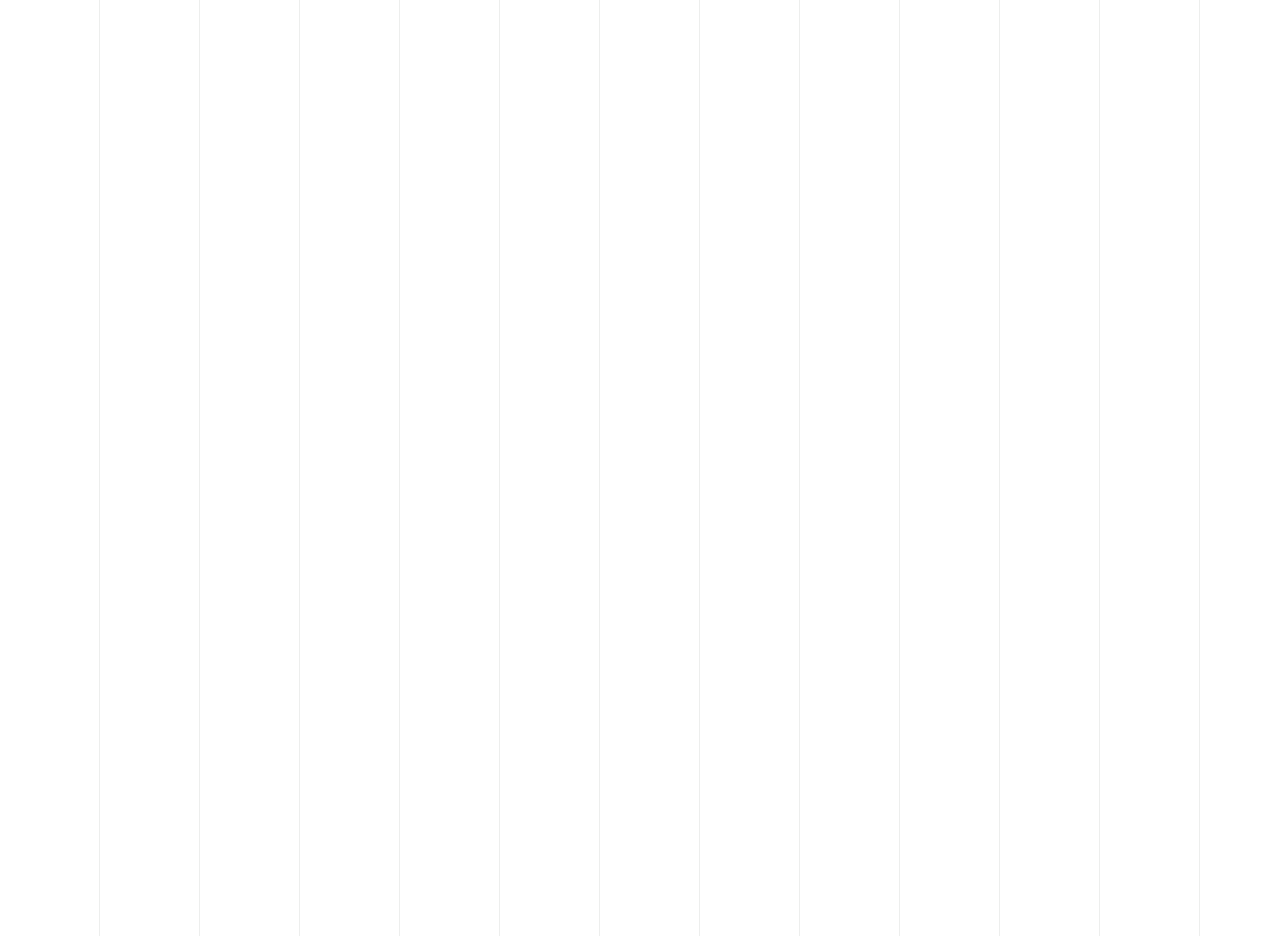
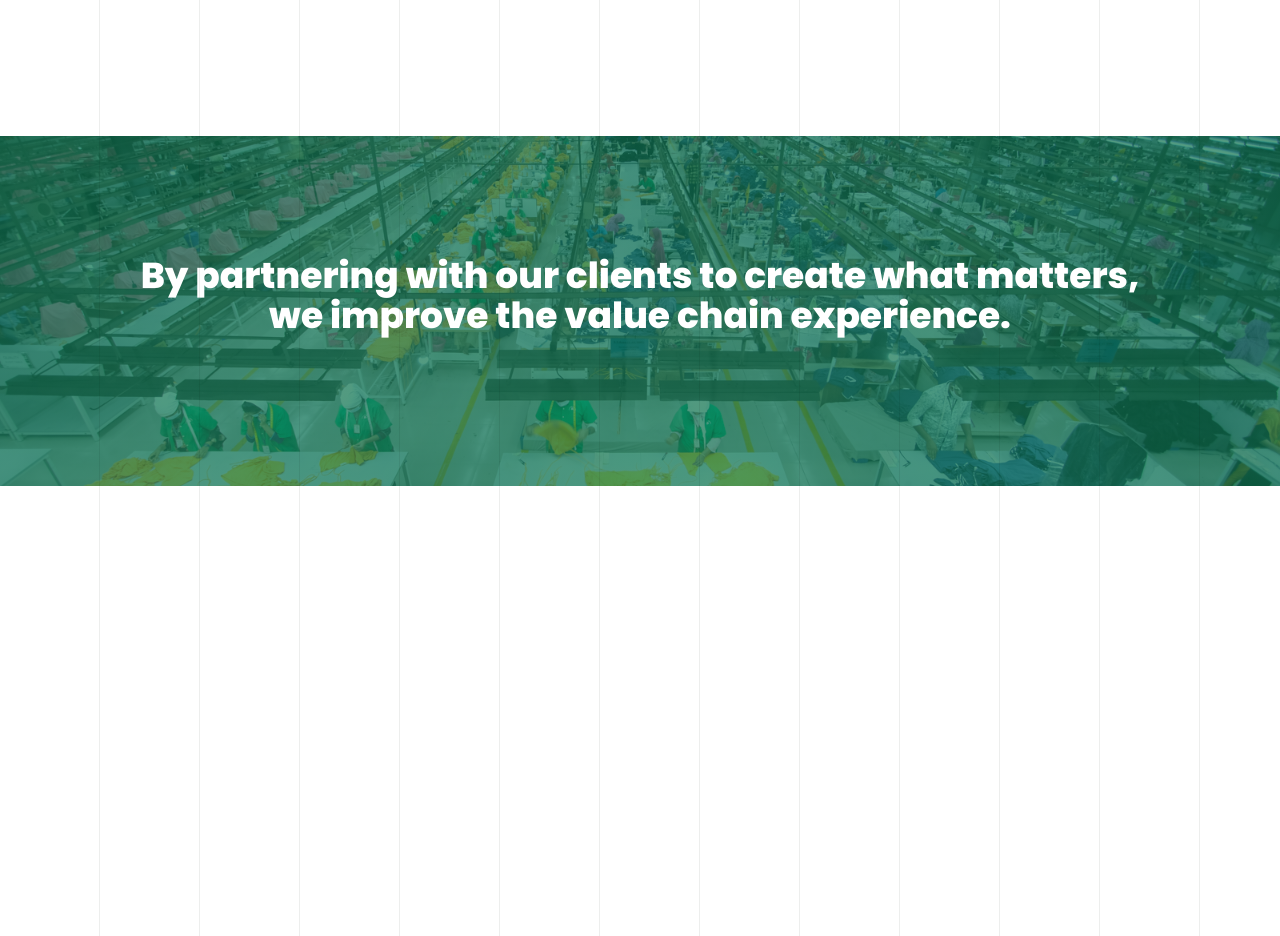
Before and after one commit to cottonSdtNadim/cotton-website-task, a React (Vite) app: page / in a window 1280 px wide. Shown: the part 2400-3336 px from the top of the page. Built offline with nearby package versions, Linux system fonts and the light colour scheme.

Commit message:
Client Collaboration Header added

```diff
--- /dev/null
+++ b/src/components/ClientCollaborationHeader.jsx
@@ -0,0 +1,20 @@
+import clientHeader from "../assets/images/client-collaboration-header.jpg";
+
+const ClientCollaborationHeader = () => {
+  return (
+    <div
+      className="my-40"
+      style={{
+        background: `linear-gradient(0deg, rgba(11, 113, 76, 0.70) 0%, rgba(11, 113, 76, 0.70) 100%), url(${clientHeader})`,
+        backgroundSize: "cover",
+        backgroundPosition: "center",
+        height: "350px",
+      }}
+    >
+      <h2 className="text-white font-extrabold text-4xl text-center p-[120px]">By partnering with our clients to create what matters, we improve the
+      value chain experience.</h2>
+    </div>
+  );
+};
+
+export default ClientCollaborationHeader;
--- a/src/pages/HomePage/Home.jsx
+++ b/src/pages/HomePage/Home.jsx
@@ -1,3 +1,4 @@
+import ClientCollaborationHeader from "../../components/ClientCollaborationHeader";
 import ImageSlider from "../../components/ImageSlider";
 import Process from "../../components/Process";
 import VideoModule from "../../components/VideoModule";
@@ -8,6 +9,7 @@ const Home = () => {
       <ImageSlider></ImageSlider>
       <Process></Process>
       <VideoModule></VideoModule>
+      <ClientCollaborationHeader></ClientCollaborationHeader>
     </div>
   );
 };
```
Also changed, not shown: src/assets/images/client-collaboration-header.jpg (added).
